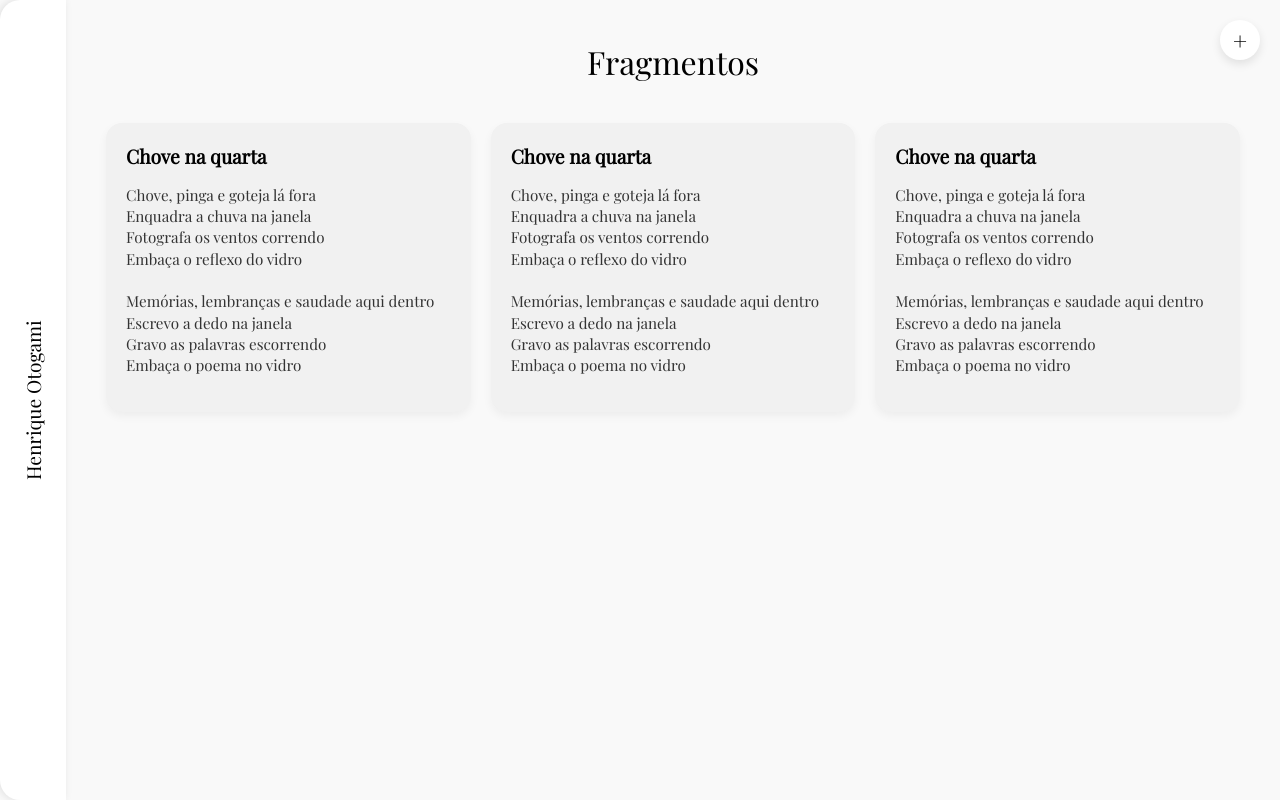
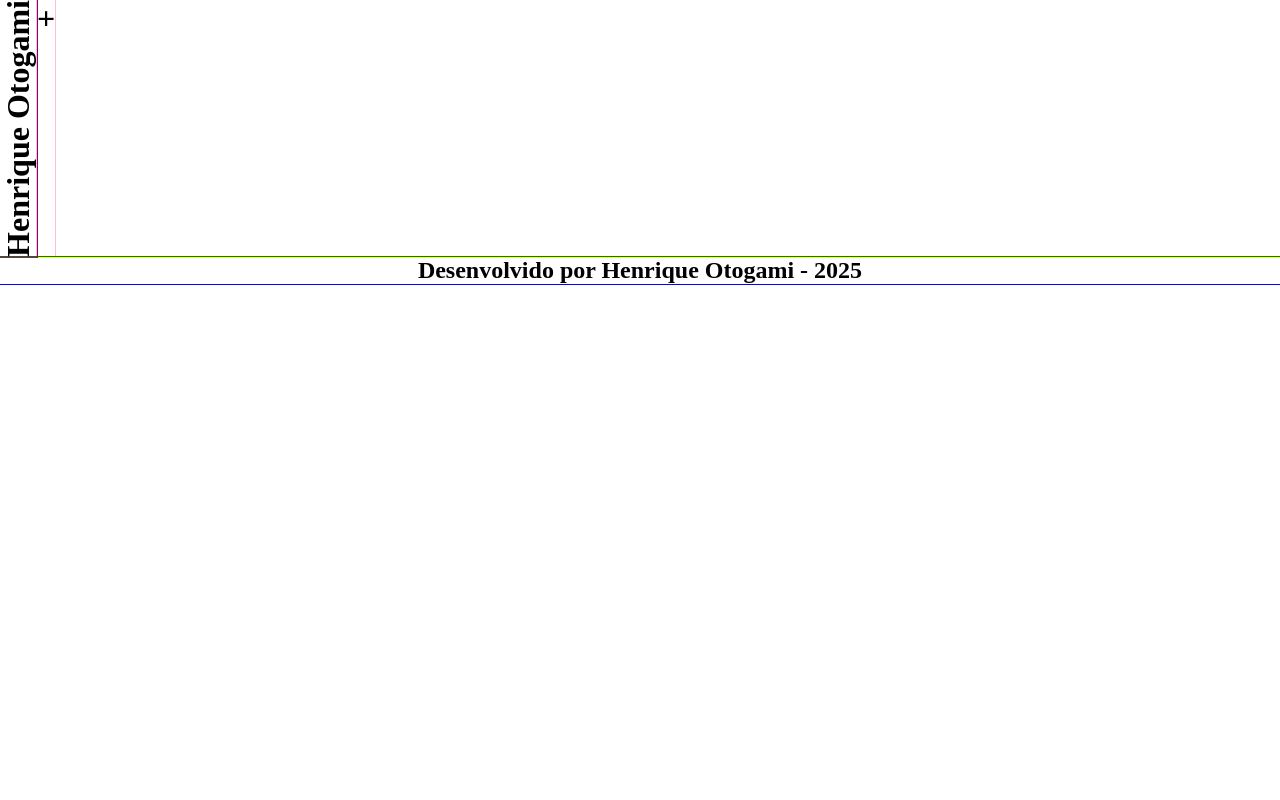
Before and after one commit to henriqueotogami/fragmentos, a Flask app: page / in a window 1280 px wide. Run offline with Flask 3, Linux system fonts and the light colour scheme.

Commit message:
#3 Implementação inicial da estilização do site

```diff
--- a/static/main.css
+++ b/static/main.css
@@ -1,5 +1,3 @@
-/* @import url('https://fonts.googleapis.com/css2?family=Playfair:ital,opsz,wght@0,5..1200,300..900;1,5..1200,300..900&display=swa'); */
-@import url("https://fonts.googleapis.com/css2?family=Handlee&display=swap");
 :root {
     --background-body: #FFFFFF;
     --background-group-post: #F0F0F5;
@@ -7,17 +5,18 @@
 }
 
 * {
-    font-family: "Handlee", serif;
+    font-family: 'Playfair Display', serif;
     padding: 0;
     margin: 0;
-    /* outline: 1px solid red; */
-    max-height: 100vh;
-    max-width: 100vw; /* Evita que elementos ultrapassem a largura da tela */
-    box-sizing: border-box; /* Garante que margens e paddings não afetem o tamanho */
-
+    /* max-height: 100vh; */
+    /* max-width: 100vw;  */
+    /* Evita que elementos ultrapassem a largura da tela */
+    /* box-sizing: border-box;  */
+    /* Garante que margens e paddings não afetem o tamanho */
 }
 
 header {
+    outline: 1px solid red;
     margin-top: 30px;
     text-align: center;
     font-weight: 400;
@@ -26,60 +25,37 @@ header {
     letter-spacing: 5px;
 }
 
-body {
-    height: 100%;
-    width: 100%;
-    background-color: var(--background-body);
-}
-
-.button-plus {
-    display: flex;
-    justify-content: right;
-    height: 40px;
-    /* background-color: aqua; */
-}
-
-.fa-solid {
-    font-size: 30px;
-    padding-right: 50px;
-    display: flex;
-    align-items: center;
-}
-
-.all-posts {
-    /* margin-top: 20px; */
-    padding: 20px;
-    width: 100vw;
-    display: flex;
-    align-content: space-between;
-    gap: 20px;
-    justify-content: center; /* alinha horizontalmente */
-    /* background-color: blueviolet; */
-}
-
-.group-post{
-    margin: 20px;
-    padding: 30px;
-    width: 500px;
-    height: 600px;
-    border-radius: 20px;
-    background-color: var(--background-group-post);
-}
-
-.group-post h2 {
-    text-align: center;
-    letter-spacing: 2px;
-    font-weight:lighter;
-    font-size: xx-large;
-    /* font-family: serif; */
-
-}
-
-.group-post pre {
-    margin-top: 20px;
-    font-size:x-large;
+body{
+    outline: 1px solid blue;
+    max-height: 100vh;
+    max-width: 100vw; /* Evita que elementos ultrapassem a largura da tela */
+    box-sizing: border-box; /* Garante que margens e paddings não afetem o tamanho */
 }
 
 footer {
+    outline: 1px solid green;
     text-align: center;
+    max-width: 100vw;
+    max-height: 100vh;
 }
+
+.container {
+    outline: 1px solid yellow;
+    /* height: 100vh;
+    width: 100vw; */
+    display: flex;
+}
+
+.left-sidebar {
+    outline: 1px solid purple;
+    /* height: 100vh;
+    width: 100vw; */
+    writing-mode: vertical-rl;
+    transform: rotate(180deg);
+}
+
+.space-poetry {
+    outline: 1px solid pink;
+    /* height: 100vh;
+    width: 100vw; */
+}
--- a/templates/index.html
+++ b/templates/index.html
@@ -1,66 +1,27 @@
 <!DOCTYPE html>
 <html lang="pt-br">
+
 <head>
     <meta charset="UTF-8">
     <meta name="viewport" content="width=device-width, initial-scale=1.0">
+    <link rel="stylesheet" href="/static/main.css" />
     <title>Fragmentos</title>
-    <link href="https://fonts.googleapis.com/css2?family=Playfair+Display&display=swap" rel="stylesheet">
-    <link rel="stylesheet" href="static/styles.css">
 </head>
+
 <body>
     <div class="container">
-        <div class="sidebar">
-            Henrique Otogami
+        <div class="left-sidebar">
+            <h1>Henrique Otogami</h1>
         </div>
-        <div class="content">
-            <div class="add-button">
-                +
-            </div>
-            <h1>Fragmentos</h1>
-            <div class="grid">
-                <div class="card">
-                    <h2>Chove na quarta</h2>
-                    <p>
-                        Chove, pinga e goteja lá fora<br>
-                        Enquadra a chuva na janela<br>
-                        Fotografa os ventos correndo<br>
-                        Embaça o reflexo do vidro<br><br>
-                        Memórias, lembranças e saudade aqui dentro<br>
-                        Escrevo a dedo na janela<br>
-                        Gravo as palavras escorrendo<br>
-                        Embaça o poema no vidro
-                    </p>
-                </div>
-                <!-- Você pode duplicar esse bloco abaixo para mais cartões -->
-                <div class="card">
-                    <h2>Chove na quarta</h2>
-                    <p>
-                        Chove, pinga e goteja lá fora<br>
-                        Enquadra a chuva na janela<br>
-                        Fotografa os ventos correndo<br>
-                        Embaça o reflexo do vidro<br><br>
-                        Memórias, lembranças e saudade aqui dentro<br>
-                        Escrevo a dedo na janela<br>
-                        Gravo as palavras escorrendo<br>
-                        Embaça o poema no vidro
-                    </p>
-                </div>
-                <div class="card">
-                    <h2>Chove na quarta</h2>
-                    <p>
-                        Chove, pinga e goteja lá fora<br>
-                        Enquadra a chuva na janela<br>
-                        Fotografa os ventos correndo<br>
-                        Embaça o reflexo do vidro<br><br>
-                        Memórias, lembranças e saudade aqui dentro<br>
-                        Escrevo a dedo na janela<br>
-                        Gravo as palavras escorrendo<br>
-                        Embaça o poema no vidro
-                    </p>
-                </div>
-                <!-- Adicione quantos quiser -->
+        <div class="space-poetry">
+            <div class="aad-poetry">
+                <h1>+</h1>
             </div>
         </div>
     </div>
 </body>
+<footer>
+    <h2>Desenvolvido por Henrique Otogami - 2025</h2>
+</footer>
+
 </html>
```
